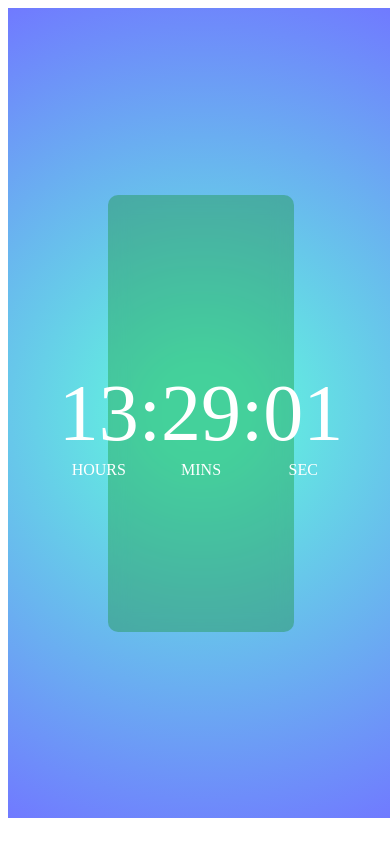
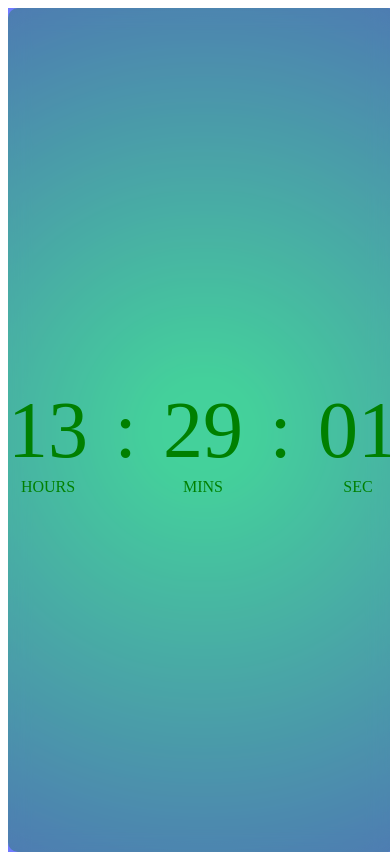
Before and after one commit to sudiplama12/only-project, a plain HTML site: page p3_digital_clock/index.html in a window 390 px wide. Drawn offline with Linux system fonts and the light colour scheme.

Commit message:
Describe what you code

```diff
--- a/p3_digital_clock/index.html
+++ b/p3_digital_clock/index.html
@@ -1,22 +1,21 @@
 <!DOCTYPE html>
 <html lang="en">
 <head>
-    <meta charset="UTF-8">
-    <meta name="viewport" content="width=device-width, initial-scale=1.0">
+  <meta charset="UTF-8" />
+  <meta name="viewport" content="width=device-width, initial-scale=1.0"/>
   <title>Digital Clock</title>
-    <link rel="stylesheet" href="style.css">
+  <link rel="stylesheet" href="style.css" />
 </head>
 <body>
   <div class="container">
     <div class="maincontainer">
       <span id="hrs">00</span>
-          <span >:</span>
+      <span>:</span>
       <span id="min">00</span>
-          <span >:</span>
+      <span>:</span>
       <span id="sec">00</span>
     </div>
   </div>
-
   <script src="script.js"></script>
 </body>
 </html>
--- a/p3_digital_clock/script.js
+++ b/p3_digital_clock/script.js
@@ -1,7 +1,7 @@
 setInterval(() => {
-    const currenttime = new Date();
+  const currenttime = new Date();
 
-    hrs.innerHTML = String(currenttime.getHours()).padStart(2, '0');
-    min.innerHTML = String(currenttime.getMinutes()).padStart(2, '0');
-    sec.innerHTML = String(currenttime.getSeconds()).padStart(2, '0');
+  document.getElementById("hrs").innerHTML = String(currenttime.getHours()).padStart(2, '0');
+  document.getElementById("min").innerHTML = String(currenttime.getMinutes()).padStart(2, '0');
+  document.getElementById("sec").innerHTML = String(currenttime.getSeconds()).padStart(2, '0');
 }, 1000);
--- a/p3_digital_clock/style.css
+++ b/p3_digital_clock/style.css
@@ -28,12 +28,27 @@ align-items: center;
     font-size: 100px;
     border-radius: 10px;
 }
-@media (max-width: 600px) {
+@media only screen and (max-width: 600px) {
+  .container {
+    width: 100vw;
+    height: 100vh;
+    background: radial-gradient(circle, hsla(171, 87%, 67%, 1) 10%, hsla(236, 100%, 72%, 1) 100%);
+  }
+
   .maincontainer {
-    font-size: 13vw;
-    padding: 1rem;
+
+    width: 100vw;
+    height: 100vh;
+    display: flex;
+    justify-content: center;
+    align-items: center;
+
+
+    color: green;
   }
 }
+
+
 .container span {
     font-size: 80px;
     width: 110px;
```
Lines whose indentation alone changed are shown as unchanged.
